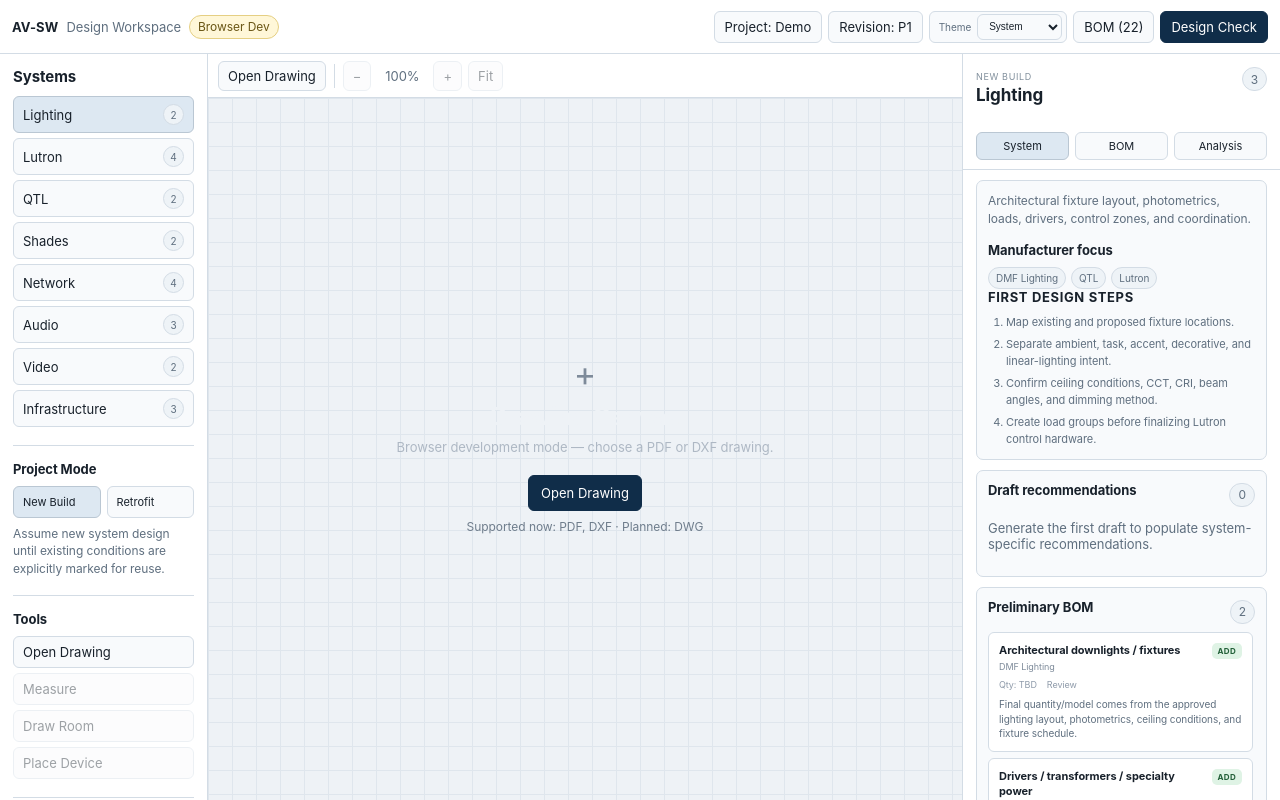
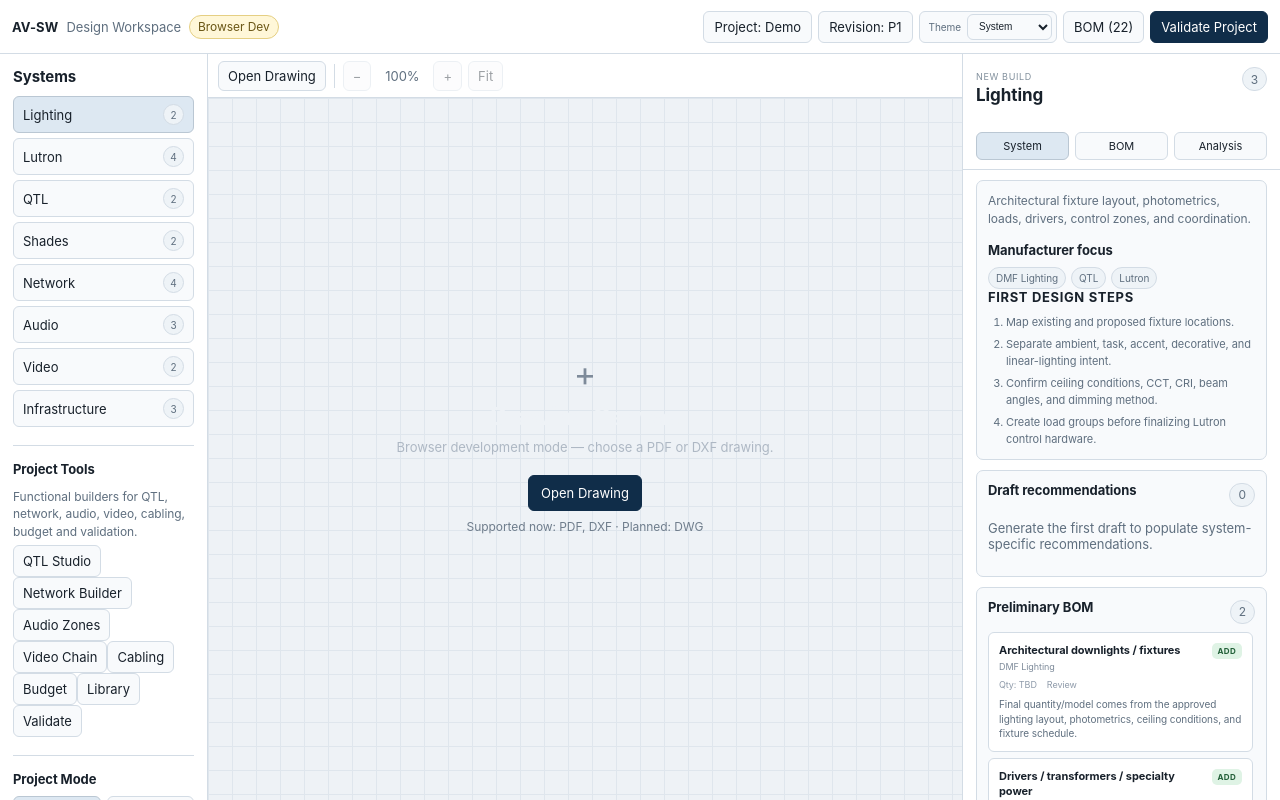
Before and after one commit to CucaChann/AV-SW, a React (Vite) app: page / in a window 1280 px wide. Built offline with nearby package versions, Linux system fonts and the light colour scheme.

Commit message:
feat: expose functional project tools in main app

```diff
--- a/src/App.tsx
+++ b/src/App.tsx
@@ -2,6 +2,7 @@ import { isTauri } from "@tauri-apps/api/core";
 import { useEffect, useMemo, useState } from "react";
 import DrawingViewer from "./components/DrawingViewer";
 import Inspector from "./components/Inspector";
+import ProjectToolsWorkspace from "./components/ProjectToolsWorkspace";
 import type {
   DrawingAnalysis,
   DraftRecommendation,
@@ -17,12 +18,18 @@ import {
   type SystemName,
 } from "./lib/design";
 import {
+  DEFAULT_TOOLS_STATE,
+  type ProjectTool,
+  type ProjectToolsState,
+} from "./lib/projectTools";
+import {
   initializePersistence,
   type PersistenceStatus,
 } from "./lib/persistence";
 import { useTheme, type ThemePreference } from "./lib/theme";
 
 const SURVEY_STORAGE_KEY = "avsw-retrofit-survey";
+const TOOLS_STORAGE_KEY = "avsw-project-tools";
 
 function loadSurvey(): RetrofitSurvey {
   try {
@@ -38,9 +45,52 @@ function loadSurvey(): RetrofitSurvey {
   }
 }
 
+function loadTools(): ProjectToolsState {
+  try {
+    const stored = localStorage.getItem(TOOLS_STORAGE_KEY);
+    if (!stored) return DEFAULT_TOOLS_STATE;
+
+    const parsed = JSON.parse(stored) as Partial<ProjectToolsState>;
+    return {
+      ...DEFAULT_TOOLS_STATE,
+      ...parsed,
+      network: {
+        ...DEFAULT_TOOLS_STATE.network,
+        ...(parsed.network ?? {}),
+      },
+      budget: {
+        ...DEFAULT_TOOLS_STATE.budget,
+        ...(parsed.budget ?? {}),
+        allocations: {
+          ...DEFAULT_TOOLS_STATE.budget.allocations,
+          ...(parsed.budget?.allocations ?? {}),
+        },
+      },
+      qtlRuns: parsed.qtlRuns ?? [],
+      audioZones: parsed.audioZones ?? [],
+      videoChains: parsed.videoChains ?? [],
+      cableRuns: parsed.cableRuns ?? [],
+    };
+  } catch {
+    return DEFAULT_TOOLS_STATE;
+  }
+}
+
+const PROJECT_TOOLS: Array<{ id: ProjectTool; label: string }> = [
+  { id: "qtl", label: "QTL Studio" },
+  { id: "network", label: "Network Builder" },
+  { id: "audio", label: "Audio Zones" },
+  { id: "video", label: "Video Chain" },
+  { id: "cabling", label: "Cabling" },
+  { id: "budget", label: "Budget" },
+  { id: "library", label: "Library" },
+  { id: "validate", label: "Validate" },
+];
+
 export default function App() {
   const desktop = isTauri();
   const theme = useTheme();
+
   const [persistence, setPersistence] =
     useState<PersistenceStatus | null>(null);
   const [storageError, setStorageError] = useState<string | null>(null);
@@ -54,6 +104,10 @@ export default function App() {
     useState<InspectorView>("system");
   const [retrofitSurvey, setRetrofitSurvey] =
     useState<RetrofitSurvey>(loadSurvey);
+  const [projectTools, setProjectTools] =
+    useState<ProjectToolsState>(loadTools);
+  const [activeTool, setActiveTool] =
+    useState<ProjectTool | null>(null);
 
   useEffect(() => {
     void initializePersistence()
@@ -74,6 +128,13 @@ export default function App() {
     );
   }, [retrofitSurvey]);
 
+  useEffect(() => {
+    localStorage.setItem(
+      TOOLS_STORAGE_KEY,
+      JSON.stringify(projectTools),
+    );
+  }, [projectTools]);
+
   const baseBom = useMemo(
     () => generatePreliminaryBom(analysis, draft, projectMode),
     [analysis, draft, projectMode],
@@ -88,13 +149,20 @@ export default function App() {
   );
 
   function chooseSystem(system: SystemName) {
+    setActiveTool(null);
     setActiveSystem(system);
     setInspectorView("system");
   }
 
   function setMode(mode: ProjectMode) {
+    setActiveTool(null);
     setProjectMode(mode);
     setInspectorView(mode === "retrofit" ? "survey" : "system");
+  }
+
+  function openInspector(view: InspectorView) {
+    setActiveTool(null);
+    setInspectorView(view);
   }
 
   return (
@@ -111,7 +179,11 @@ export default function App() {
         <div className="top-actions">
           <button>Project: Demo</button>
           <button>Revision: P1</button>
-          <label className="theme-control" title={`Theme: ${theme.preference} (${theme.resolved})`}>
+
+          <label
+            className="theme-control"
+            title={`Theme: ${theme.preference} (${theme.resolved})`}
+          >
             <span>Theme</span>
             <select
               value={theme.preference}
@@ -124,26 +196,34 @@ export default function App() {
               <option value="light">Light</option>
             </select>
           </label>
+
           {projectMode === "retrofit" && (
-            <button onClick={() => setInspectorView("survey")}>
+            <button onClick={() => openInspector("survey")}>
               Existing Conditions
             </button>
           )}
-          <button onClick={() => setInspectorView("bom")}>
+
+          <button onClick={() => openInspector("bom")}>
             BOM ({bom.length})
           </button>
-          <button className="primary">Design Check</button>
+
+          <button
+            className="primary"
+            onClick={() => setActiveTool("validate")}
+          >
+            Validate Project
+          </button>
         </div>
       </header>
 
-      <section className="workspace">
+      <section className={`workspace ${activeTool ? "tools-open" : ""}`}>
         <aside className="sidebar">
           <h2>Systems</h2>
 
           <nav className="system-list">
             {SYSTEMS.map((system) => (
               <button
-                className={activeSystem === system.name ? "active" : ""}
+                className={!activeTool && activeSystem === system.name ? "active" : ""}
                 key={system.name}
                 onClick={() => chooseSystem(system.name)}
               >
@@ -154,6 +234,24 @@ export default function App() {
               </button>
             ))}
           </nav>
+
+          <div className="sidebar-section project-tools-section">
+            <h3>Project Tools</h3>
+            <p className="sidebar-note">
+              Functional builders for QTL, network, audio, video, cabling, budget and validation.
+            </p>
+            <div className="project-tool-list">
+              {PROJECT_TOOLS.map((tool) => (
+                <button
+                  key={tool.id}
+                  className={activeTool === tool.id ? "active" : ""}
+                  onClick={() => setActiveTool(tool.id)}
+                >
+                  {tool.label}
+                </button>
+              ))}
+            </div>
+          </div>
 
           <div className="sidebar-section">
             <h3>Project Mode</h3>
@@ -171,6 +269,7 @@ export default function App() {
                 Retrofit
               </button>
             </div>
+
             <p className="sidebar-note">
               {projectMode === "retrofit"
                 ? "Survey what exists, preserve compatible infrastructure, and generate a delta scope."
@@ -180,7 +279,7 @@ export default function App() {
             {projectMode === "retrofit" && (
               <button
                 className="survey-shortcut"
-                onClick={() => setInspectorView("survey")}
+                onClick={() => openInspector("survey")}
               >
                 Edit Existing Conditions
               </button>
@@ -188,11 +287,12 @@ export default function App() {
           </div>
 
           <div className="sidebar-section">
-            <h3>Tools</h3>
+            <h3>Drawing</h3>
             <button
-              onClick={() =>
-                window.dispatchEvent(new CustomEvent("avsw:open-floorplan"))
-              }
+              onClick={() => {
+                setActiveTool(null);
+                window.dispatchEvent(new CustomEvent("avsw:open-floorplan"));
+              }}
             >
               Open Drawing
             </button>
@@ -211,6 +311,19 @@ export default function App() {
           </div>
         </aside>
 
+        {activeTool ? (
+          <ProjectToolsWorkspace
+            activeTool={activeTool}
+            onToolChange={setActiveTool}
+            onClose={() => setActiveTool(null)}
+            state={projectTools}
+            onStateChange={setProjectTools}
+            bom={bom}
+            mode={projectMode}
+            survey={retrofitSurvey}
+          />
+        ) : (
+          <>
             <DrawingViewer
               onAnalysisChange={setAnalysis}
               onDraftChange={setDraft}
@@ -227,6 +340,8 @@ export default function App() {
               view={inspectorView}
               onViewChange={setInspectorView}
             />
+          </>
+        )}
       </section>
     </main>
   );
```
Lines whose indentation alone changed are shown as unchanged.
